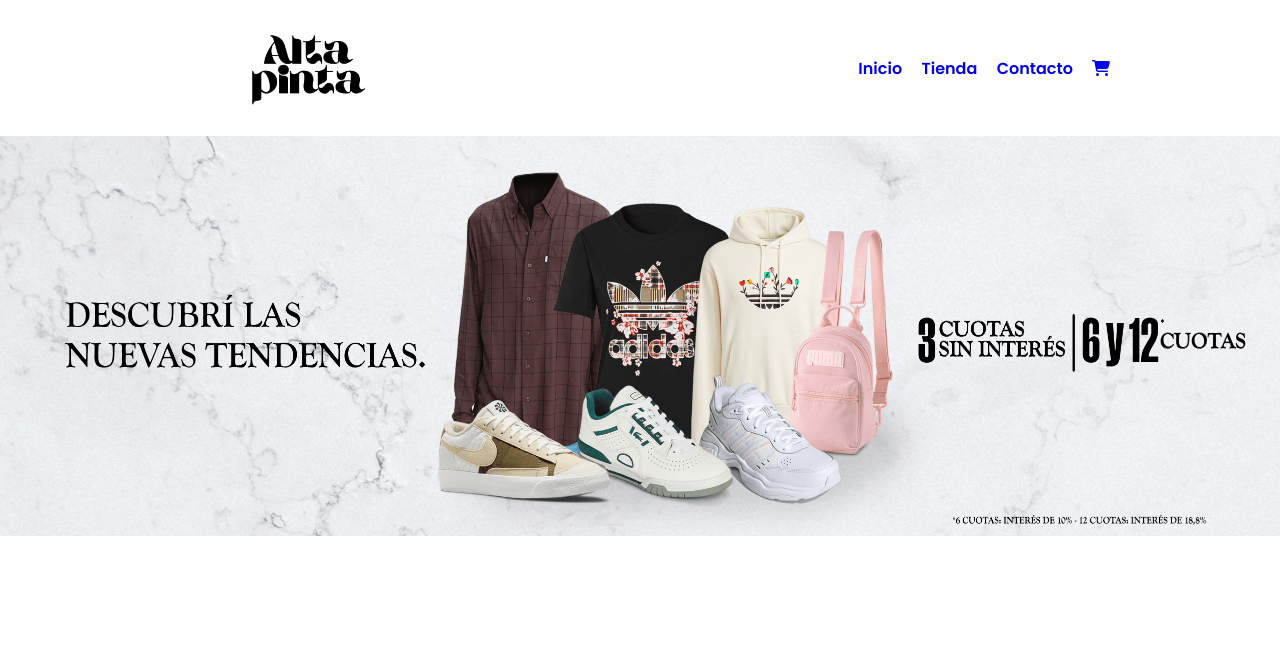
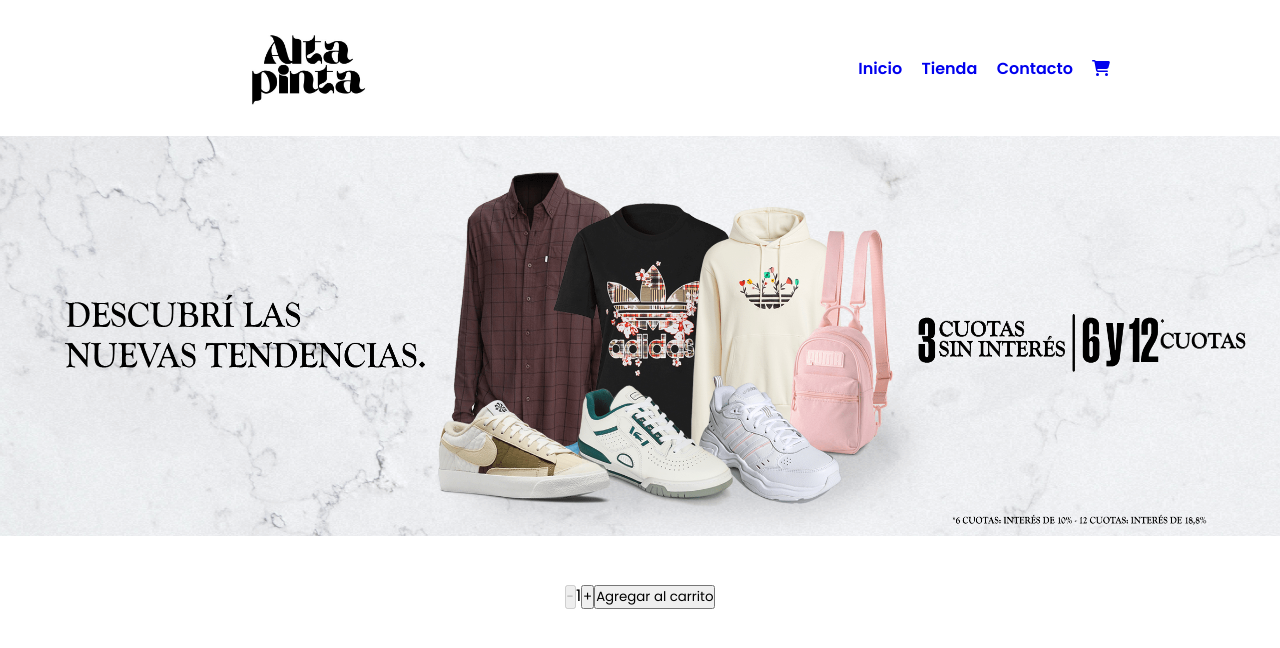
Before and after one commit to MartinRVidal/Proyectoreact, a React (Create React App) app: page / in a window 1280 px wide. Shown: the top 648 px of the page. Built offline with nearby package versions, Linux system fonts and the light colour scheme.

Commit message:
tercer desafio

```diff
--- a/src/App.js
+++ b/src/App.js
@@ -5,8 +5,8 @@
 function App() {
   return (
     <header>
-      <NavBar/>
-      <ItemListContainer/>
+      <NavBar />
+      <ItemListContainer />
     </header>
   )
 }
--- /dev/null
+++ b/src/components/ItemCount.js
@@ -0,0 +1,29 @@
+import React,{useState} from 'react';
+
+const ItemCount = ({initial, stock, onAdd}) => {
+
+    const [count, setCount] = useState(initial);
+
+    const decrementar = () => {
+        setCount(count - 1);
+    }
+
+    const incrementar = () => {
+        setCount(count + 1);
+    }
+
+    return (
+        <div className='contador'>
+            <div className='boton-'>
+            <button disabled={count <= 1} onClick={decrementar}>-</button>
+            <span>{count}</span>
+            <button disabled={count >= stock} onClick={incrementar}>+</button>
+            </div>
+            <div className='boton-anadir'>
+                <button disabled={stock === 0} onClick={() => onAdd(count)}>Agregar al carrito</button>
+            </div>
+        </div>
+    );
+}
+
+export default ItemCount
--- a/src/components/ItemListContainer.css
+++ b/src/components/ItemListContainer.css
@@ -2,3 +2,17 @@
     height: 400px;
     width: 100%;
 }
+
+.contador{
+    display: flex;
+    justify-content: center;
+    margin-top: 40px;
+}
+
+.boton-{
+
+}
+
+.boton-anadir{
+
+}
--- a/src/components/ItemListContainer.js
+++ b/src/components/ItemListContainer.js
@@ -1,11 +1,22 @@
-import React from 'react'
-import banner from '../images/banner.png'
-import "../components/ItemListContainer.css"
+import React from 'react';
+import banner from '../images/banner.png';
+import "../components/ItemListContainer.css";
+import ItemCount from '../components/ItemCount';
+
 
 const ItemListContainer = () => {
+
+    const onAdd = (cantidad) => {
+        console.log(`Compraste ${cantidad} unidades`);
+    }
+
+
 return (
+    <div>
     <div className='div-banner'>
         <img src={banner} alt="" className='img-banner'/>
+    </div>
+    <ItemCount initial={1} stock={7} onAdd={onAdd} />
     </div>
 )
 }
```
Also changed, not shown: src/images/logo-blanco.png (added).
